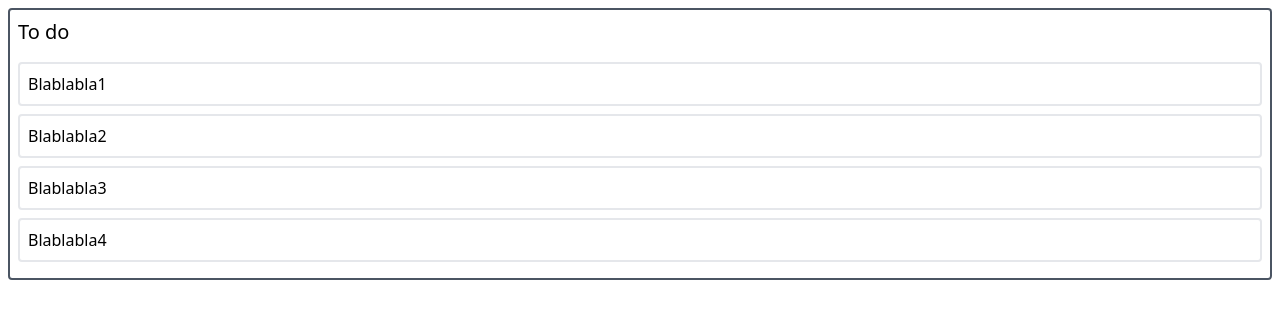
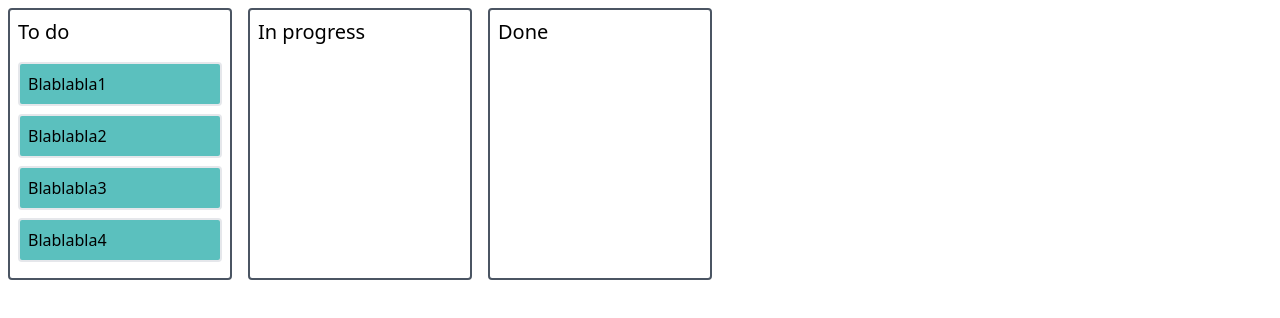
Before and after one commit to WillianCosta12/projeto_web-toDo, a React (Vite) app: page / in a window 1280 px wide. Shown: the top 318 px of the page. Built offline with nearby package versions, Linux system fonts and the light colour scheme.

Commit message:
feat: dnd entre diferentes tabelas

```diff
--- a/src/components/Column.jsx
+++ b/src/components/Column.jsx
@@ -4,17 +4,17 @@ import { Droppable } from "react-beautiful-dnd";
 
 function Column({ column, tasks }) {
   return (
-    <div className="m-2 rounded border-2 border-gray-600">
+    <div className="m-2 flex w-56 flex-col rounded border-2 border-gray-600">
       <p className="p-2 text-xl">{column.title}</p>
       <Droppable droppableId={column.id}>
         {(provided, snapshot) => (
           <div
-            className={`p-2 transition-colors ${
+            className={`min-h-[100px] flex-1 p-2 transition-colors ${
               snapshot.isDraggingOver && "bg-gray-400"
             }`}
             ref={provided.innerRef}
             {...provided.droppableProps}
-            isDraggingOver={snapshot.isDraggingOver}
+            // isDraggingOver={snapshot.isDraggingOver}
           >
             {tasks.map((task, index) => (
               <Task task={task} index={index} key={task.id}></Task>
--- a/src/components/KanbanBoard.jsx
+++ b/src/components/KanbanBoard.jsx
@@ -19,13 +19,16 @@ function KanbanBoard() {
       return;
     }
 
-    const column = boardState.columns[source.droppableId];
-    const newTaskIds = Array.from(column.tasksIds);
+    const start = boardState.columns[source.droppableId];
+    const finish = boardState.columns[destination.droppableId];
+
+    if (start === finish) {
+      const newTaskIds = Array.from(start.tasksIds);
       newTaskIds.splice(source.index, 1);
       newTaskIds.splice(destination.index, 0, draggableId);
 
       const newColumn = {
-      ...column,
+        ...start,
         tasksIds: newTaskIds,
       };
 
@@ -38,15 +41,44 @@ function KanbanBoard() {
       };
 
       setBoardState(newBoardState);
+      return;
+    }
+
+    const startStaksIds = Array.from(start.tasksIds);
+    startStaksIds.splice(source.index, 1);
+    const newStart = {
+      ...start,
+      tasksIds: startStaksIds,
+    };
+
+    const finishStaksIds = Array.from(finish.tasksIds);
+    finishStaksIds.splice(destination.index, 0, draggableId);
+    const newFinish = {
+      ...finish,
+      tasksIds: finishStaksIds,
+    };
+    const newState = {
+      ...boardState,
+      columns: {
+        ...boardState.columns,
+        [newStart.id]: newStart,
+        [newFinish.id]: newFinish,
+      },
+    };
+    setBoardState(newState);
   }
 
   return (
     <DragDropContext onDragEnd={onDragEnd}>
+      <div className="flex ">
         {boardState.columnOrder.map((columnId) => {
           const column = boardState.columns[columnId];
-        const tasks = column.tasksIds.map((taskId) => boardState.tasks[taskId]);
+          const tasks = column.tasksIds.map(
+            (taskId) => boardState.tasks[taskId],
+          );
           return <Column key={column.id} column={column} tasks={tasks} />;
         })}
+      </div>
     </DragDropContext>
   );
 }
--- a/src/components/Task.jsx
+++ b/src/components/Task.jsx
@@ -5,13 +5,13 @@ function Task({ task, index }) {
     <Draggable draggableId={task.id} index={index}>
       {(provided, snapshot) => (
         <div
-          className={`mb-2 rounded border-2 bg-white p-2 ${
+          className={`mb-2 rounded border-2 p-2 ${
             snapshot.isDragging ? "bg-soft-orange" : "bg-blue-green"
           }`}
           {...provided.draggableProps}
           {...provided.dragHandleProps}
           ref={provided.innerRef}
-          isDragging={snapshot.isDragging}
+          // isDragging={snapshot.isDragging}
         >
           {task.content}
         </div>
--- a/src/mocks/TaskMock.js
+++ b/src/mocks/TaskMock.js
@@ -11,6 +11,16 @@ export const taskMock = {
       title: "To do",
       tasksIds: ["task-1", "task-2", "task-3", "task-4"],
     },
+    "column-2": {
+      id: "column-2",
+      title: "In progress",
+      tasksIds: [],
+    },
+    "column-3": {
+      id: "column-3",
+      title: "Done",
+      tasksIds: [],
+    },
   },
-  columnOrder: ["column-1"],
+  columnOrder: ["column-1", "column-2", "column-3"],
 };
--- a/tailwind.config.js
+++ b/tailwind.config.js
@@ -6,11 +6,18 @@ export default {
       colors: {
         "blue-green": "#5BC0BE",
         "light-yellow": "#F9ED69",
-        purple: "#726A95",
+        // purple: "#726A95",
         "soft-orange": "#F08A5D",
         "dark-blue": "#3B3B98",
       },
     },
   },
   plugins: [require("tailwind-scrollbar")],
+  safelist: [
+    "bg-blue-green",
+    "bg-light-yellow",
+    // "bg-purple",
+    "bg-soft-orange",
+    "bg-dark-blue",
+  ],
 };
```
Lines whose indentation alone changed are shown as unchanged.
